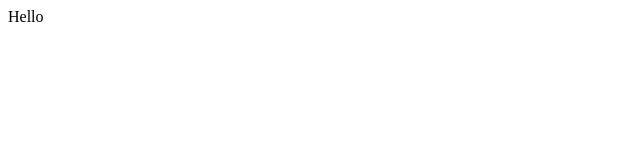
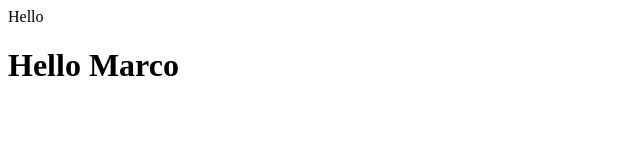
Before and after one commit to Macall7/demo-repo, a plain HTML site: page index.html in a window 1280 px wide. Shown: the whole page, without its empty margins (0-640 px from the left). Drawn offline with Linux system fonts and the light colour scheme.

Commit message:
changes index.html
more descriptions

```diff
--- a/index.html
+++ b/index.html
@@ -1 +1,2 @@
 <div>Hello</div>
+<h1>Hello Marco</h1>
```
